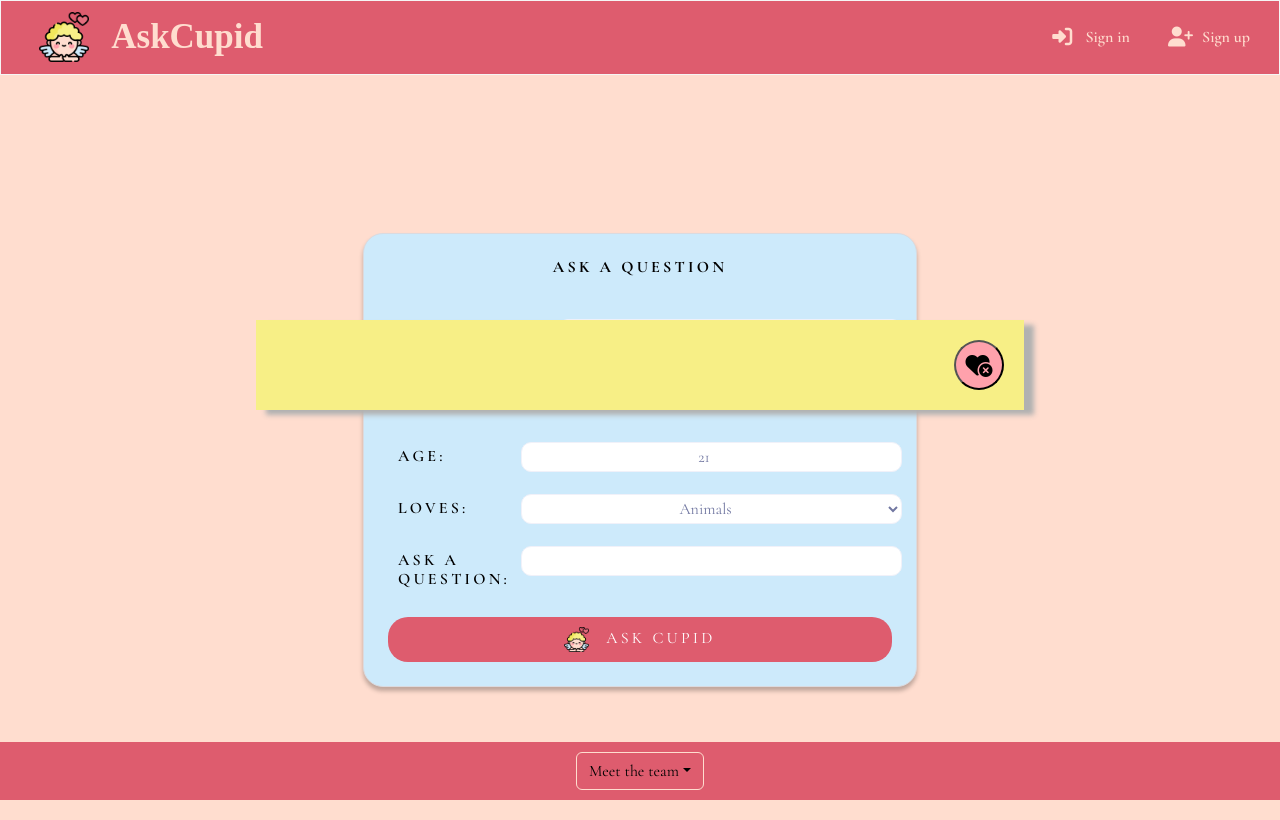
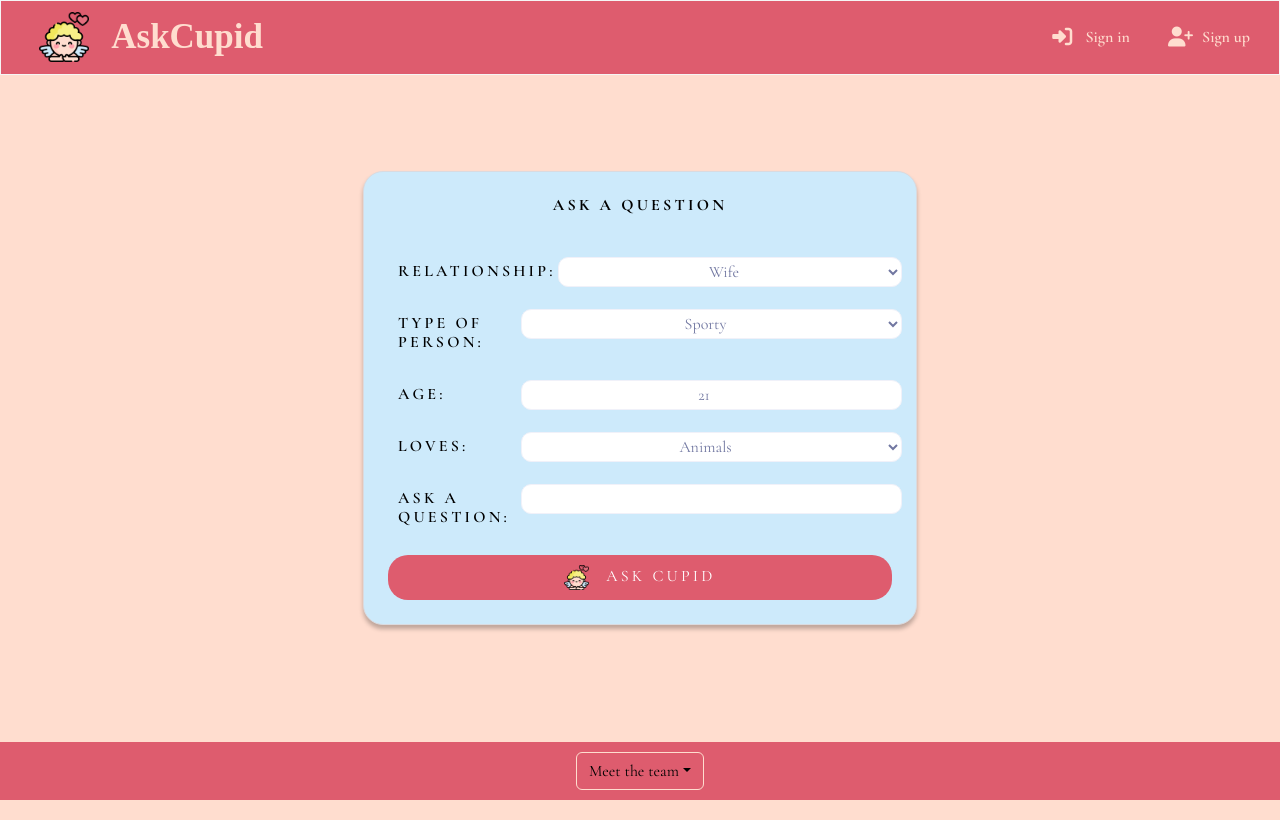
Before and after one commit to TaherCCG/chat-frontend, a React (Create React App) app: page /chatgptrequest in a window 1280 px wide. Built offline with nearby package versions, Linux system fonts and the light colour scheme; no server answers; a web font is replaced by a local one.

Commit message:
Add: conditional statement to resonse

```diff
--- a/src/components/ChatGptRequest.js
+++ b/src/components/ChatGptRequest.js
@@ -149,10 +149,12 @@ const ChatGptRequest = () => {
           </Form>
         </Container>
       </Col>
-      <div className={appStyles.Response}>
-        {response}
-        <button><i className="fa-solid fa-heart-circle-xmark"></i></button>
-      </div>
+      {Response==="" ? (
+        <div className={appStyles.Response}>
+          {response}
+          <button><i className="fa-solid fa-heart-circle-xmark"></i></button>
+        </div>):(<div> </div>)}
+
     </Row>
   );
 }
```
